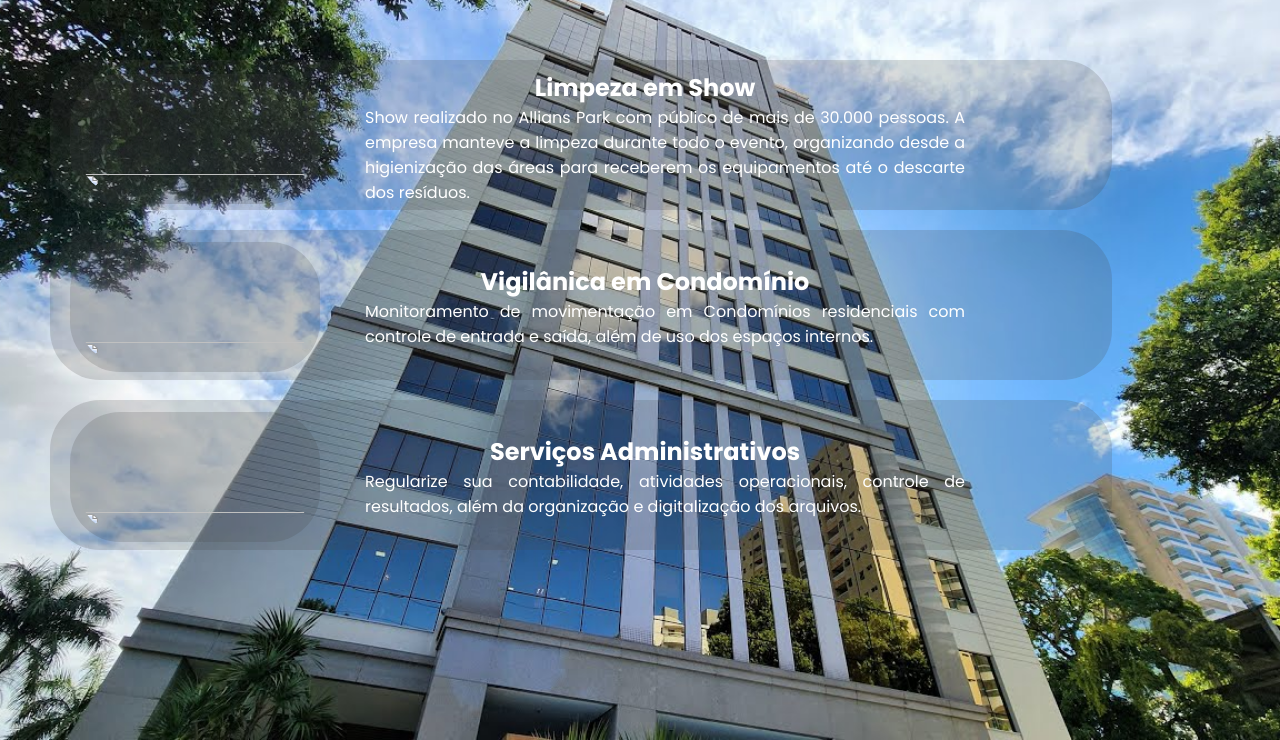
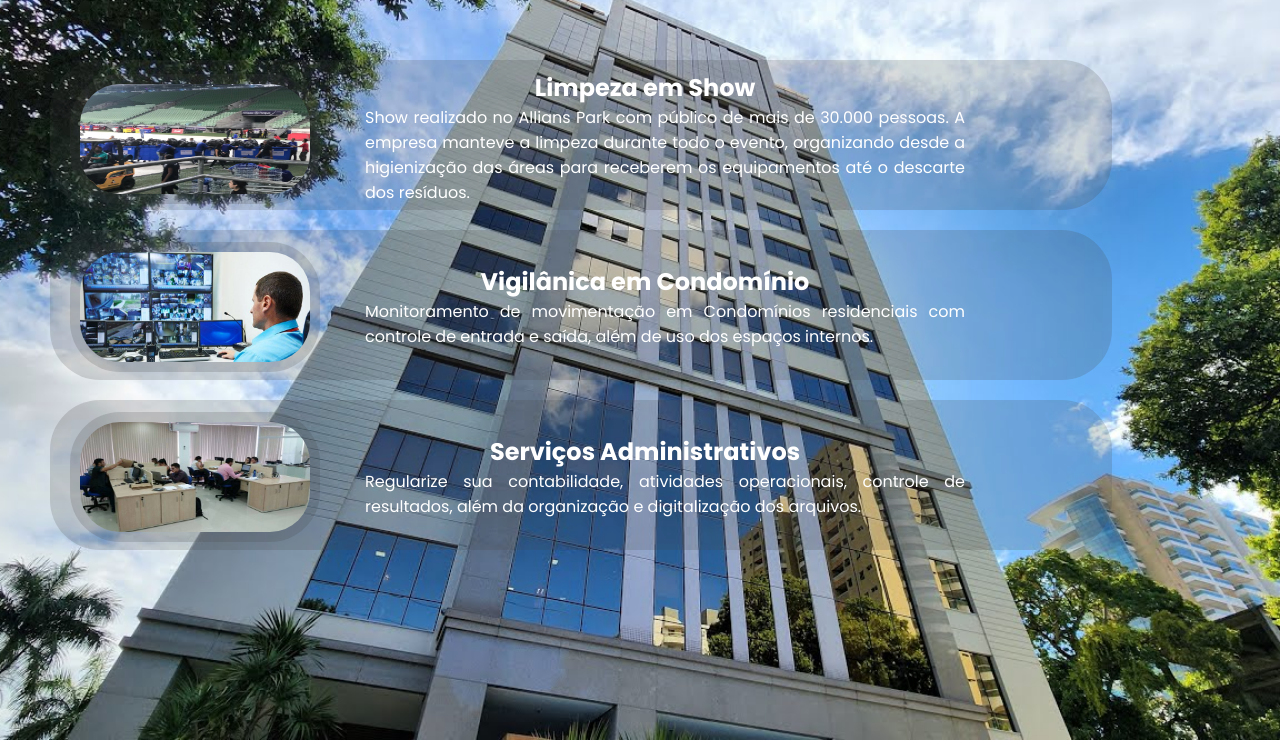
Before and after one commit to MarceloPaes84/Modelo1, a plain HTML site: page portifolio.html in a window 1280 px wide. Shown: the part 60-800 px from the top of the page. Drawn offline with Linux system fonts and the light colour scheme.

Commit message:
portifolio.html

```diff
--- a/portifolio.html
+++ b/portifolio.html
@@ -31,7 +31,7 @@
                         <section class="parte5" >
                             <span class="parte6"> </span>
                              <div class="parte7">
-                                <img src="/imagens/Evento.jpeg" alt="" class="fig1">
+                                <img src="Evento.jpeg" alt="" class="fig1">
 
                                 <div class="texto">
                                     <h2 class="titulo1">Limpeza em Show</h2>
@@ -39,7 +39,7 @@
                                 </div>
                             </div>
                             <div class="parte7">
-                                <img src="/imagens/vigilancia.jpg" alt="" class="fig2">
+                                <img src="vigilancia.jpg" alt="" class="fig2">
 
                                 <div class="texto">
                                     <h2 class="titulo1">Vigilânica em Condomínio</h2>
@@ -47,7 +47,7 @@
                                 </div>
                             </div>
                             <div class="parte7">
-                                <img src="/imagens/administracao.jpg" alt="" class="fig3">
+                                <img src="administracao.jpg" alt="" class="fig3">
 
                                 <div class="texto">
                                     <h2 class="titulo1">Serviços Administrativos</h2>
```
